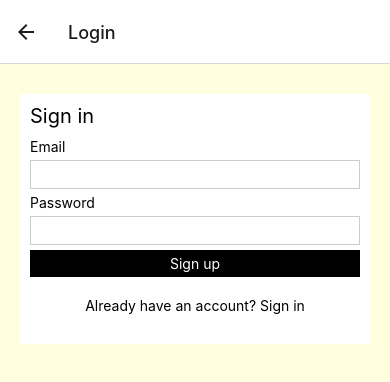
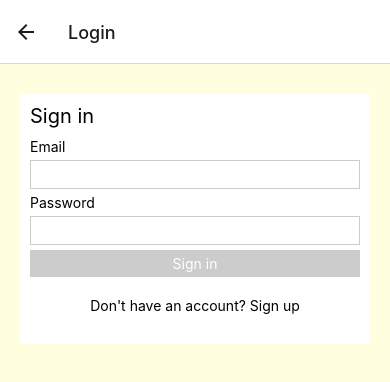
Before and after one commit to SherryTt/FBapp, a React Native app: screen /Login in a window 390 px wide. Shown: the top 382 px of the page. Built offline with nearby package versions, Linux system fonts and the light colour scheme; no server answers.

Commit message:
Add disable function in login

```diff
--- a/App.js
+++ b/App.js
@@ -1,9 +1,11 @@
 import { StatusBar } from 'expo-status-bar';
 import { StyleSheet, Text, View } from 'react-native';
+//react
+import { useState, useEffect } from 'react';
 //firebase
 import { firebaseConfig  } from './config/Config';
 import { initializeApp } from "firebase/app";
-import { getAuth, createUserWithEmailAndPassword } from "firebase/auth";
+import { getAuth, createUserWithEmailAndPassword, onAuthStateChanged } from "firebase/auth";
 //navigation
 import { NavigationContainer } from '@react-navigation/native';
 import { createNativeStackNavigator } from '@react-navigation/native-stack';
@@ -19,6 +21,19 @@ const FBauth = getAuth( FBapp );
 const Stack = createNativeStackNavigator();
 
 export default function App() {
+  // state to track user's authentication
+  const [auth,setAuth] = useState()
+  //firebase observer for user's authentication status
+  onAuthStateChanged( FBauth, (user) => {
+    if( user ){
+      //user is signed in
+      setAuth( user )
+    }
+    else {
+      setAuth( false )
+    }
+  })
+
   //function to sign up user
   const signUpHandler = ( email, password ) => {
     createUserWithEmailAndPassword( FBauth, email, password)
@@ -31,7 +46,7 @@ export default function App() {
       <Stack.Navigator>
         {/* <Stack.Screen name="Register" component={RegisterScreen}/> */}
         <Stack.Screen name="Register">
-          { (props) => <RegisterScreen {...props} handler={ signUpHandler}/> }
+          { (props) => <RegisterScreen {...props} handler={ signUpHandler} authStatus={auth}/> }
         </Stack.Screen>
         <Stack.Screen name="Home" component={HomeScreen}/>
         <Stack.Screen name="Login" component={LoginScreen}/>
--- a/screens/LoginScreen.js
+++ b/screens/LoginScreen.js
@@ -1,23 +1,63 @@
 import { View, Text, StyleSheet, TextInput, TouchableOpacity } from 'react-native'
 import { useNavigation } from '@react-navigation/native'
 import { useState, useEffect } from 'react'
+import NativeAccessibilityManager from 'react-native/Libraries/Components/AccessibilityInfo/NativeAccessibilityManager'
 
 export function LoginScreen( props ){
+	const [email, setEmail] = useState('')
+	const [validEmail, setValidEmail] = useState(false)
+	const [password, setPassword] = useState('')
+	const [validPassword, setValidPassword] = useState( false )
+
 	const navigation = useNavigation()
+
+	const gotoRegister = () => {
+		navigation.navigate("Register")
+	}
+
+	useEffect(() => {
+		if(email.length > 5){
+			setValidEmail( true )
+		}
+		else{
+			setValidEmail( false )
+		}
+	},[email])
+
+	useEffect(() => {
+	   if (password.length >= 6 ){
+		   setValidPassword( true )
+	   }
+	   else{
+		   setValidPassword( false )
+	   }
+	},[password])
 
 	return (
 		<View style={ styles.homeScreen }>
 			<View style={styles.form}>
 				<Text style={ styles.title}>Sign in</Text>
 			<Text>Email</Text>
-			<TextInput style={ styles.input}/>
+			<TextInput
+				style={ styles.input}
+				value={ email }
+				onChangeText = {(val) => setEmail(val) }
+			/>
 			<Text>Password</Text>
-			<TextInput style={ styles.input} secureTextEntry={true} />
-			<TouchableOpacity style={ styles.button}>
-				<Text style={styles.buttonText}>Sign up</Text>
+			<TextInput
+				style={ styles.input}
+				secureTextEntry={true}
+				value={ password }
+				onChangeText={(val) => setPassword(val) }
+
+			/>
+			<TouchableOpacity
+				style={ (validEmail && validPassword ) ? styles.button : styles.buttonDisabble}
+			>
+				<Text style={styles.buttonText}>Sign in</Text>
 			</TouchableOpacity>
-			<TouchableOpacity style={ styles.loginLink}>
-				<Text style={ styles.loginLinkText}>Already have an account? Sign in</Text>
+			<TouchableOpacity style={ styles.registerLink} onPress={ () => gotoRegister() }>
+				<Text style={ styles.registerLinkText}>Don't have an account? Sign up</Text>
 			</TouchableOpacity>
 			</View>
 		</View>
@@ -57,10 +97,14 @@ const styles = StyleSheet.create({
 		color: "white",
 		textAlign: "center",
 	},
-	loginLink: {
+	buttonDisabble:{
+		padding: 5,
+		backgroundColor: "#CCCCCC",
+	},
+	registerLink: {
 		marginVertical: 20,
 	},
-	loginLinkText: {
+	registerLinkText: {
 		textAlign: "center",
 	},
 })
--- a/screens/RegisterScreen.js
+++ b/screens/RegisterScreen.js
@@ -41,6 +41,13 @@ export function RegisterScreen( props ){
 		}
 	}, [ password ] )
 
+	useEffect( () => {
+		if( props.authStatus ){
+			navigation.navigate("Home")
+		}
+	}, [ props.authStatus ] )
+
+
 	return (
 		<View style={ styles.homeScreen }>
 			<View style={styles.form}>
@@ -63,6 +70,7 @@ export function RegisterScreen( props ){
 			<TouchableOpacity
 				style={ (validEmail && validPassword ) ? styles.button : styles.buttonDisabble}
 				disabled={ (validEmail && validPassword ) ? false : true }
+				onPress={ () => signUpUser(email, password) }
 			>
 				<Text style={styles.buttonText}>Sign up</Text>
 			</TouchableOpacity>
```
